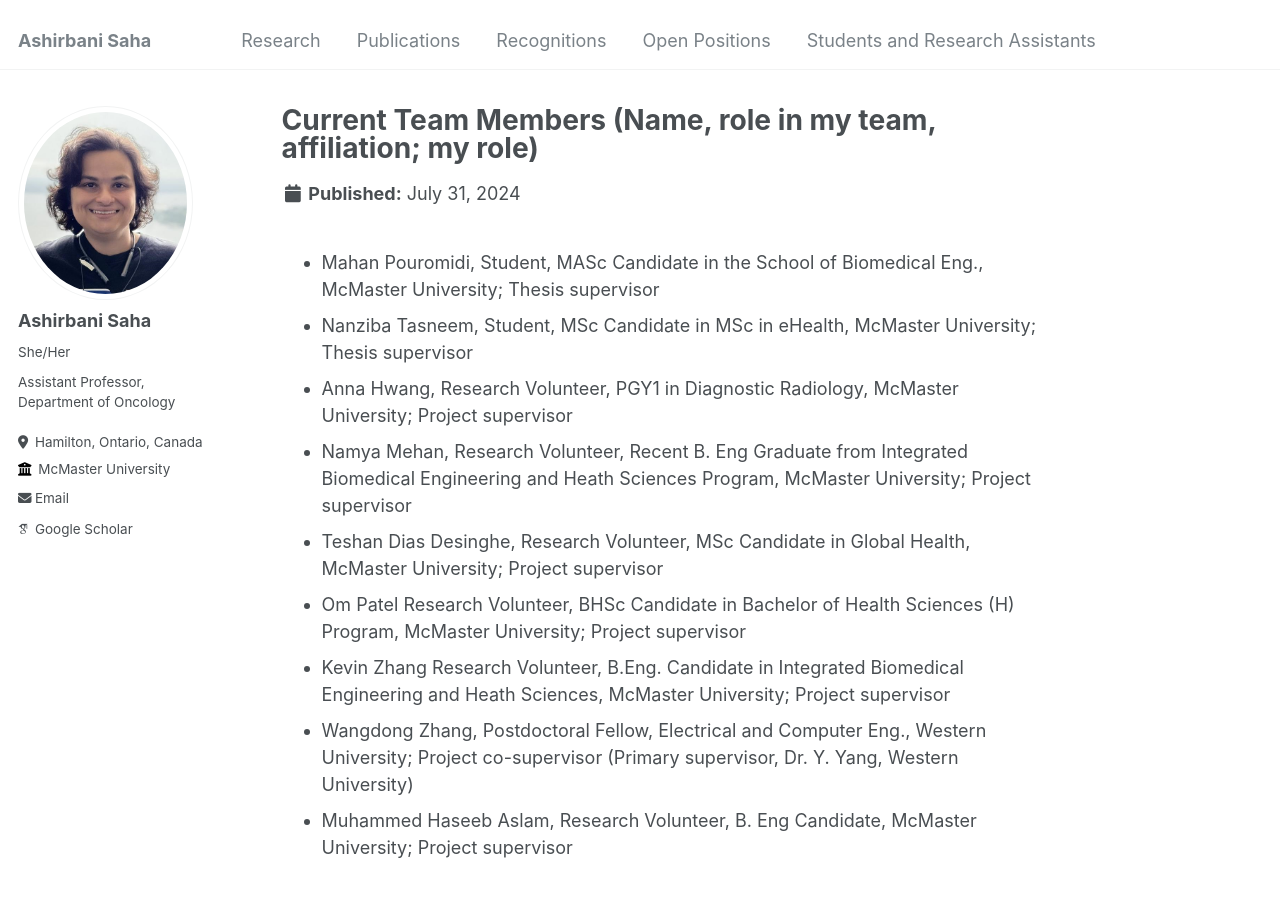
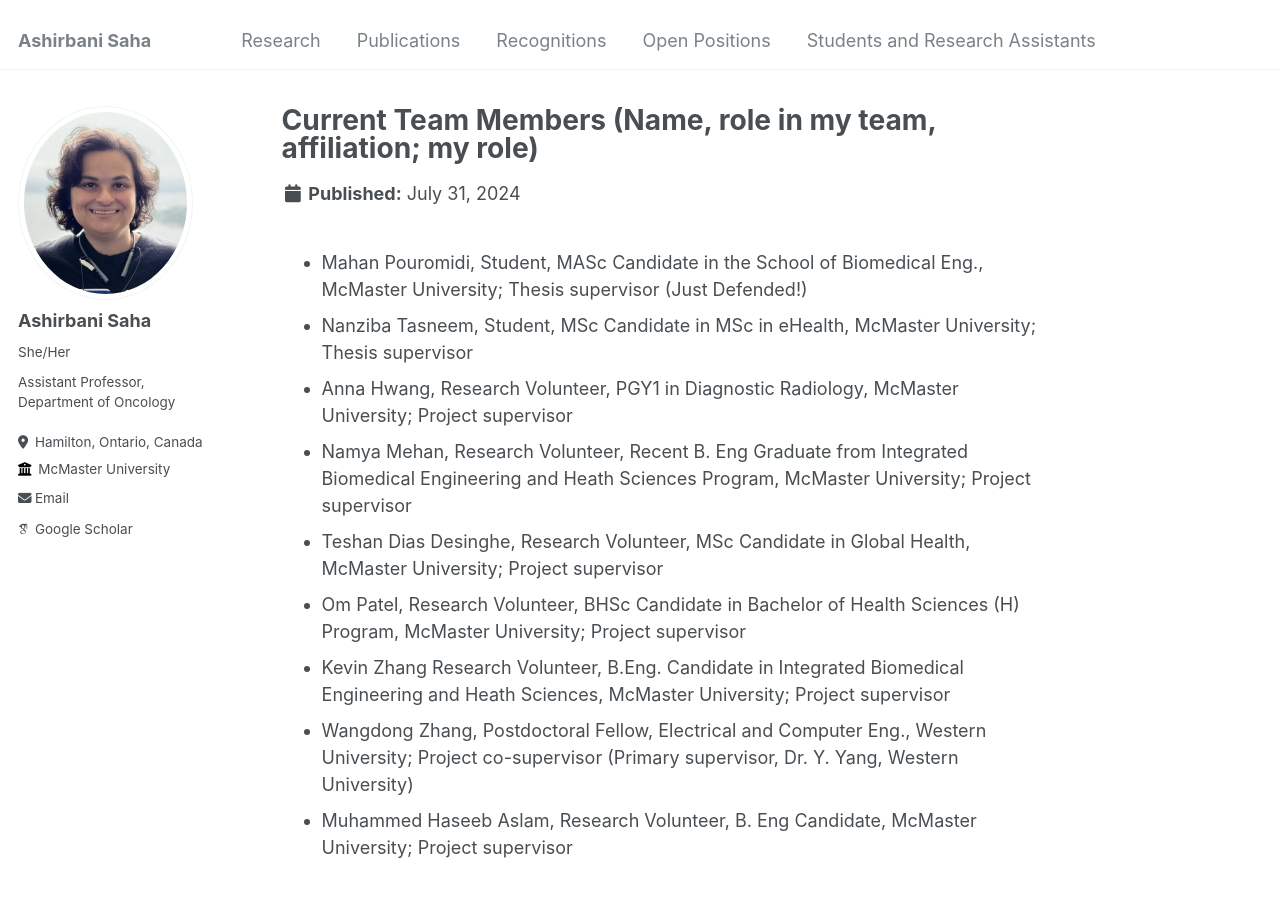
Before and after one commit to asrepo2019/ashirbanisaha, a Jekyll site: the page built from _studentsras/current_team.md, in a window 1280 px wide and 900 px high. Shown: the top 897 px of the window. Built offline with Jekyll 4.4.1, drawn with Linux system fonts in a browser that asks for light colours; some web fonts are replaced.

Commit message:
Update current_team.md

```diff
--- a/_studentsras/current_team.md
+++ b/_studentsras/current_team.md
@@ -1,12 +1,12 @@
 ---
 title: "Current Team Members (Name, role in my team, affiliation; my role)"
 ---
-* Mahan Pouromidi, Student, MASc Candidate in the School of Biomedical Eng., McMaster University; Thesis supervisor
+* Mahan Pouromidi, Student, MASc Candidate in the School of Biomedical Eng., McMaster University; Thesis supervisor (Just Defended!)
 * Nanziba Tasneem, Student, MSc Candidate in MSc in eHealth, McMaster University; Thesis supervisor
 * Anna Hwang, Research Volunteer, PGY1 in Diagnostic Radiology, McMaster University; Project supervisor
 * Namya Mehan, Research Volunteer, Recent B. Eng Graduate from Integrated Biomedical Engineering and Heath Sciences Program, McMaster University; Project supervisor
 * Teshan Dias Desinghe, Research Volunteer, MSc Candidate in Global Health, McMaster University; Project supervisor
-* Om Patel Research Volunteer, BHSc Candidate in Bachelor of Health Sciences (H) Program, McMaster University; Project supervisor
+* Om Patel, Research Volunteer, BHSc Candidate in Bachelor of Health Sciences (H) Program, McMaster University; Project supervisor
 * Kevin Zhang Research Volunteer, B.Eng. Candidate in Integrated Biomedical Engineering and Heath Sciences, McMaster University; Project supervisor
 * Wangdong Zhang, Postdoctoral Fellow, Electrical and Computer Eng., Western University; Project co-supervisor (Primary supervisor, Dr. Y. Yang, Western University)
 * Muhammed Haseeb Aslam, Research Volunteer, B. Eng Candidate, McMaster University; Project supervisor
```
